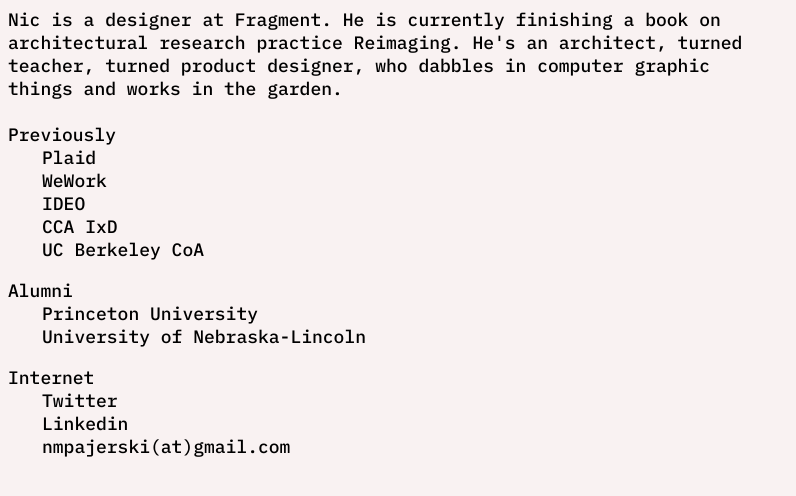
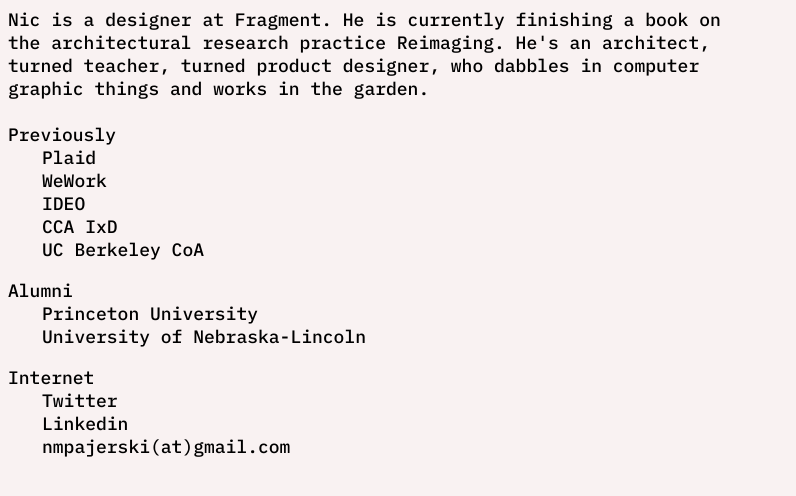
Before and after one commit to nmpajerski/nmpajerski.github.io, a plain HTML site: page index.html in a window 1280 px wide. Shown: the whole page, without its empty margins (0-796 px from the left). Drawn offline with Linux system fonts and the light colour scheme.

Commit message:
Update index.html

```diff
--- a/index.html
+++ b/index.html
@@ -45,7 +45,7 @@
 <body>
 <left>
   <div>
-  Nic is a designer at Fragment. He is currently finishing a book on architectural research practice Reimaging. He's an architect, turned teacher, turned product designer, who dabbles in computer graphic things and works in the garden.
+  Nic is a designer at Fragment. He is currently finishing a book on the architectural research practice Reimaging. He's an architect, turned teacher, turned product designer, who dabbles in computer graphic things and works in the garden.
   </div>
     <br>
   Previously
```
